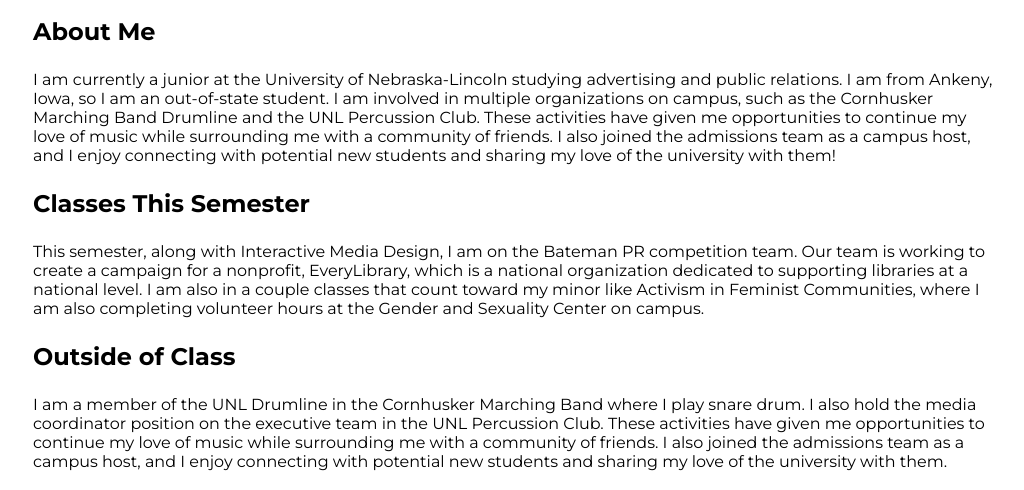
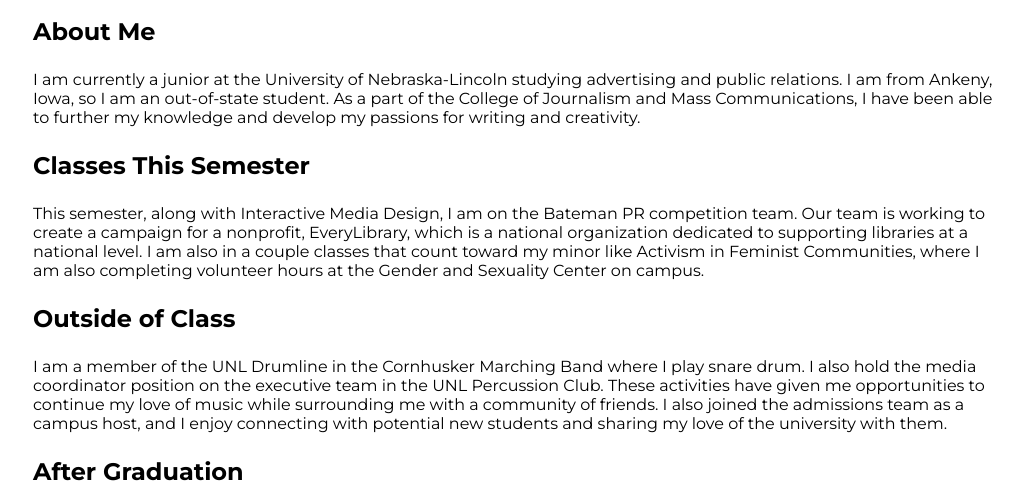
Before and after one commit to avschardt22/ADPR458_Coding, a plain HTML site: page assignments/index.html in a window 1280 px wide. Shown: the part 310-800 px from the top of the page, without its empty margins (127-1151 px from the left). Drawn offline with Linux system fonts and the light colour scheme.

Commit message:
exercise 5

```diff
--- a/assignments/index.html
+++ b/assignments/index.html
@@ -24,7 +24,7 @@
         <section>
             <h2>Avryn Schardt</h2>
             <h3>About Me</h3>
-            <p>I am currently a junior at the University of Nebraska-Lincoln studying advertising and public relations. I am from Ankeny, Iowa, so I am an out-of-state student. I am involved in multiple organizations on campus, such as the Cornhusker Marching Band Drumline and the UNL Percussion Club. These activities have given me opportunities to continue my love of music while surrounding me with a community of friends. I also joined the admissions team as a campus host, and I enjoy connecting with potential new students and sharing my love of the university with them!</p>
+            <p>I am currently a junior at the University of Nebraska-Lincoln studying advertising and public relations. I am from Ankeny, Iowa, so I am an out-of-state student. As a part of the College of Journalism and Mass Communications, I have been able to further my knowledge and develop my passions for writing and creativity.</p>
 
             <h3>Classes This Semester</h3>
             <p>This semester, along with Interactive Media Design, I am on the Bateman PR competition team. Our team is working to create a campaign for a nonprofit, EveryLibrary, which is a national organization dedicated to supporting libraries at a national level. I am also in a couple classes that count toward my minor like Activism in Feminist Communities, where I am also completing volunteer hours at the Gender and Sexuality Center on campus.</p>
```
